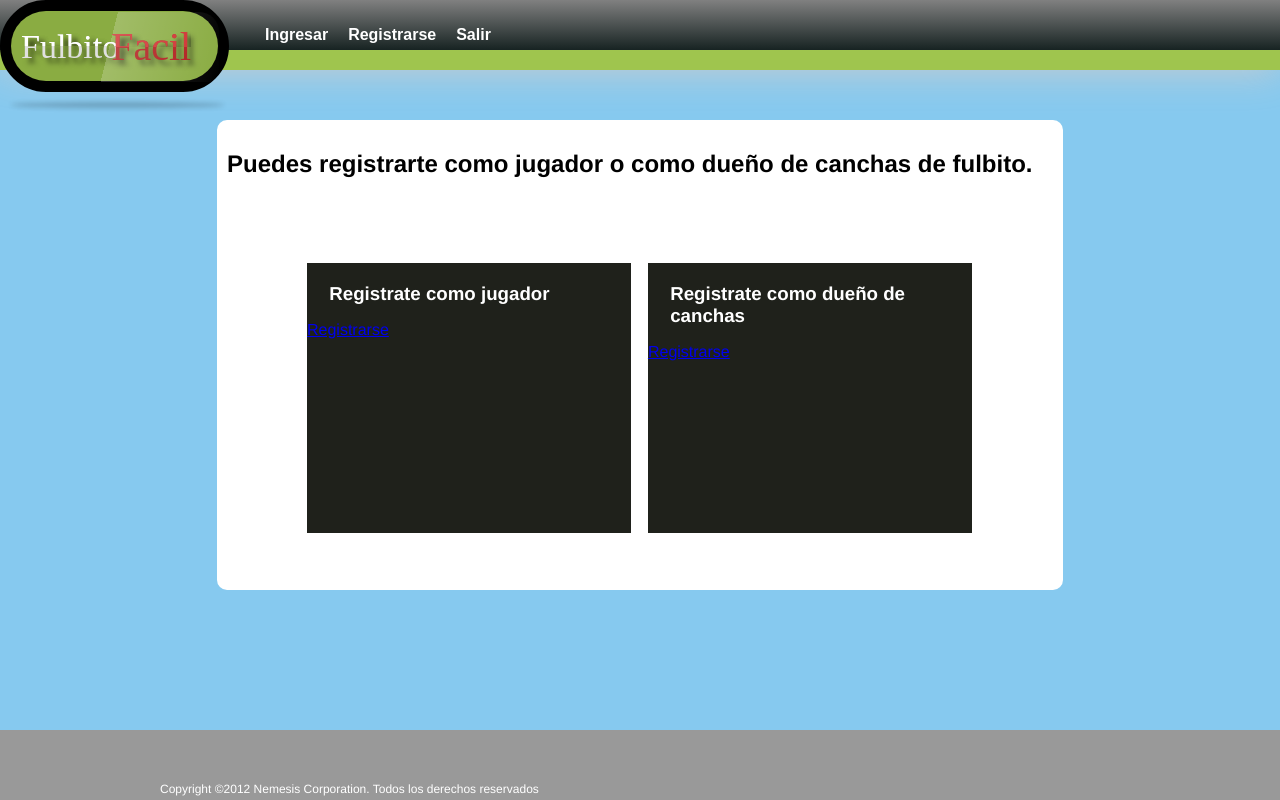
After one commit to abenavente/FulbitoFacil, a Rails app: page /registro in a window 1280 px wide. The commit adds this page. Run offline with Rails 7, Linux system fonts and the light colour scheme; some libraries are stand-ins or nearby versions; some web fonts are replaced.

Commit message:
cambios css y pantalla para desviar registros

```diff
--- a/app/assets/stylesheets/estilos.css
+++ b/app/assets/stylesheets/estilos.css
@@ -41,7 +41,7 @@ header
 
 h2
 {
-	color: white;
+	color: black;
 	padding-bottom: 5px;
 	vertical-align:baseline;
 }
@@ -133,6 +133,17 @@ nav ul li a:hover {
 	width: 826px;
 	position: relative;
 }
+#contenedorCentralRegistro
+{
+    background:white;
+    border: 10px solid white;
+    border-radius:10px;
+    height: 450px;
+    margin: 0 auto;
+    margin-top: 50px;
+    width: 826px;
+    position: relative;
+}
 
 #contenedor2
 {
@@ -159,7 +170,30 @@ nav ul li a:hover {
 	vertical-align: top;
 	width: 324.48px;
 }
+#cont1
+{
+    background: #1f211b;
 
+    margin-left: 80px;
+    margin-top: 60px;
+    display: inline-block;
+    height:60%;
+    left:10px;
+    vertical-align: top;
+    width: 324.48px;
+}
+#cont2
+{
+    background: #1f211b;
+
+    margin-left: 12px;
+    margin-top: 60px;
+    display: inline-block;
+    height:60%;
+    left:10px;
+    vertical-align: top;
+    width: 324.48px;
+}
 #contenedor2 article
 {
 	border-radius: 0.5em;
@@ -189,14 +223,14 @@ text-align: left;
 #navLogin
 {
 	margin :0 auto;
-    width:480px;
+    width:300px;
+
 
 }
 #navPrincipal
 {
 	padding: 21px;
-    width:420px;
-
+    width:400px;
 }
 
 #tituloWeb
--- a/app/controllers/session_controller.rb
+++ b/app/controllers/session_controller.rb
@@ -6,16 +6,21 @@ class SessionController < ApplicationController
     customer = Customer.authenticate(params[:email], params[:password])
     if customer
       session[:customer_id] = customer.id
-      redirect_to root_url, :notice => "Logged in!"
+      redirect_to root_url, :notice => "Conectado"
     else
-      flash.now.alert = "Invalid email or password"
+      flash.now.alert = "Cuenta invalida"
       render "new"
     end
   end
 
   def destroy
   session[:customer_id] = nil
-  redirect_to root_url, :notice => "Logged out!"
+  redirect_to root_url, :notice => "Desconectado"
+  end
+
+  def registro
+
+
   end
 
 end
--- a/app/views/layouts/application.html.erb
+++ b/app/views/layouts/application.html.erb
@@ -29,23 +29,13 @@
 		<section id="menuPrincipal">
 		<nav id="navPrincipal">
 			<ul >
-				<li><%= link_to "Log in", log_in_path %></li>
-			 	<li><a href="ourcompany.html">Locales</a></li>
-			 	<li><a href="policies.html">Canchas</a></li>
-			 	<li><a href="doc_repository.html">Jugadores</a></li>
+				<li><%= link_to "Ingresar", log_in_path %></li>
+			 	<li><%= link_to "Registrarse", registro_path %></li>
+			 	<li><%= link_to "Salir", log_out_path %></li>
 			 </ul>
 		</nav>
 		</section>
-		<section id="botonesLogin">
-		<nav id="user_nav">
-		 <% if current_customer %> Logged in as <%= current_customer.email %>
-    	<%= link_to "Log out", log_out_path %>
-  			<% else %>
-    	<%= link_to "Sign up", sign_up_path %> or
-    	<%= link_to "Log in", log_in_path %>
-  		<% end %>
-		</nav>
-		</section>
+
 </header>
 <body>
 
--- /dev/null
+++ b/app/views/session/registro.html.erb
@@ -0,0 +1,26 @@
+<section id="contenedorCentralRegistro">
+	<h2>
+		Puedes registrarte como jugador o como dueño de canchas de fulbito.
+	</h2>
+
+	<section id="cont1">
+
+		<article >
+
+			<h3>Registrate como jugador</h3>
+			<P id="bazul"><%= link_to "Registrarse", registroJugador_path %></p>
+
+		</article>
+	</section>
+	<section id="cont2">
+		<article>
+			<h3>Registrate como dueño de canchas</h3>
+
+			<P id="bazul"><%= link_to "Registrarse", registroDueno_path %></p>
+
+
+
+
+		</article>
+	</section>
+</section>
--- a/config/routes.rb
+++ b/config/routes.rb
@@ -4,8 +4,13 @@ FulbitoFacil::Application.routes.draw do
 # get "log_out" => "sessions#destroy", :as => "log_out"
   match "log_in" => "session#create" #, :as => "log_in"
   match "log_out" => "session#destroy"
+  match "registro" => "session#registro"
+  match "registroDueno" => "owners#new"
+  match "registroJugador" => "customers#new"
 
   get "sign_up" => "customers#new", :as => "sign_up"
+
+
   root :to => "session#new"
 
 
```
